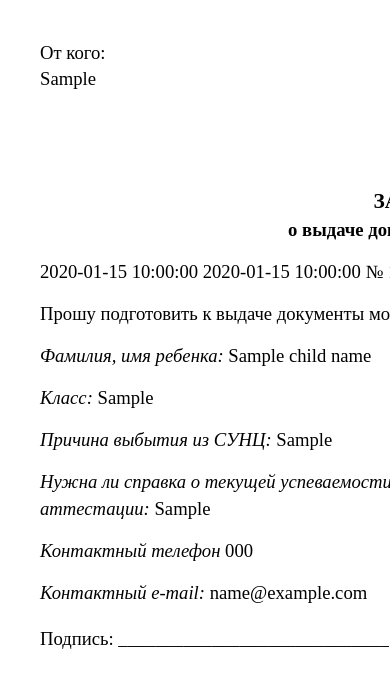
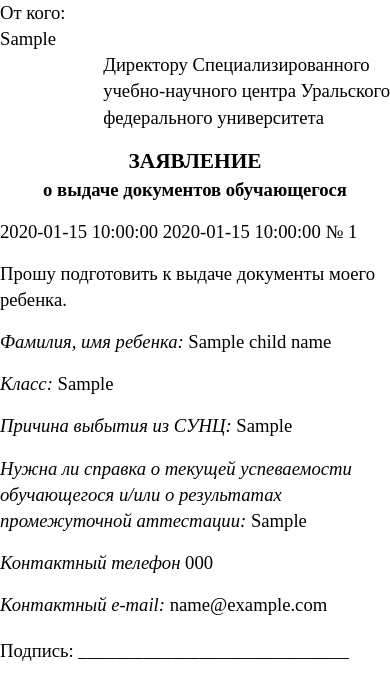
Before and after one commit to SESC-IT-Team/Spravki-Backend, a Python web app: template src/templates/GivingDocuments/.html in a window 390 px wide; the page is wider, and only the part inside the window is pictured. Shown: the top 700 px of that part. Run offline with Jinja, Linux system fonts and the light colour scheme; the template is opened without the code that fills it: most values are stand-ins (such as "Sample title", 1, 10 or a date in 2020).

Commit message:
style: improve document layout and responsiveness in HTML templates

```diff
--- a/src/templates/GivingDocuments/.html
+++ b/src/templates/GivingDocuments/.html
@@ -4,12 +4,19 @@
     <meta charset="UTF-8">
     <title>Заявление о выдаче документов обучающегося</title>
     <style>
+        @page {
+            size: A4;
+            margin: 20mm;
+        }
         body {
             font-family: 'Times New Roman', Times, serif;
-            margin: 40px;
-            width: 800px;
+            margin: 0;
+            width: auto;
+            max-width: 100%;
             font-size: 14pt;
             line-height: 1.4;
+            overflow-wrap: break-word;
+            box-sizing: border-box;
         }
         .document {
             padding: 0;
@@ -27,13 +34,12 @@
             font-weight: bold;
         }
         .field-label {
-            display: inline-block;
-            min-width: 320px;
+            display: inline;
             vertical-align: top;
         }
         .field-value {
             display: inline-block;
-            width: 420px;
+            max-width: 100%;
             border-bottom: 1px solid #000;
             padding-left: 4px;
         }
```
Also changed, not shown: src/templates/GivingMarkTable/.html (+11 -5 lines), src/templates/LeavingSESC/.html (+9 -2 lines).
